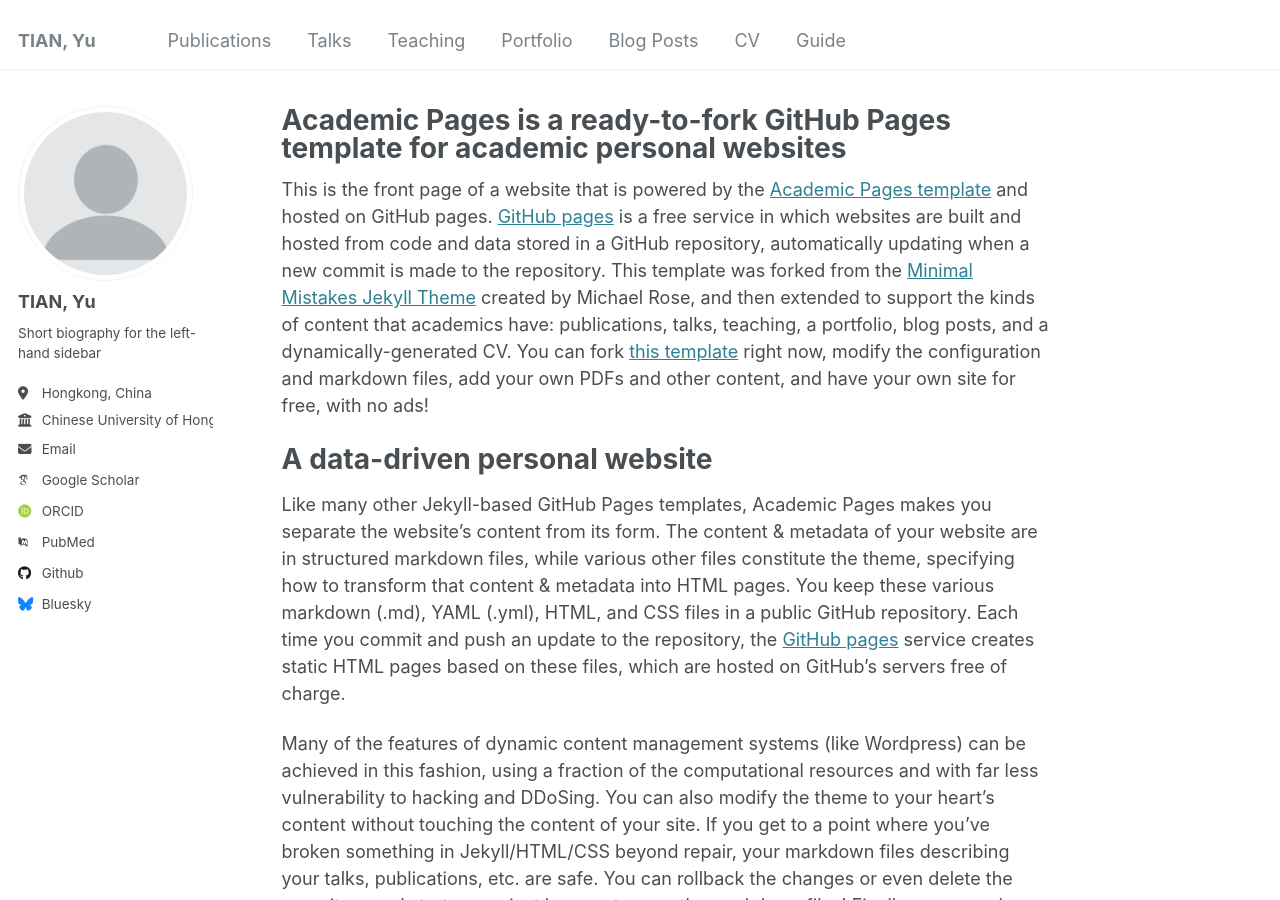
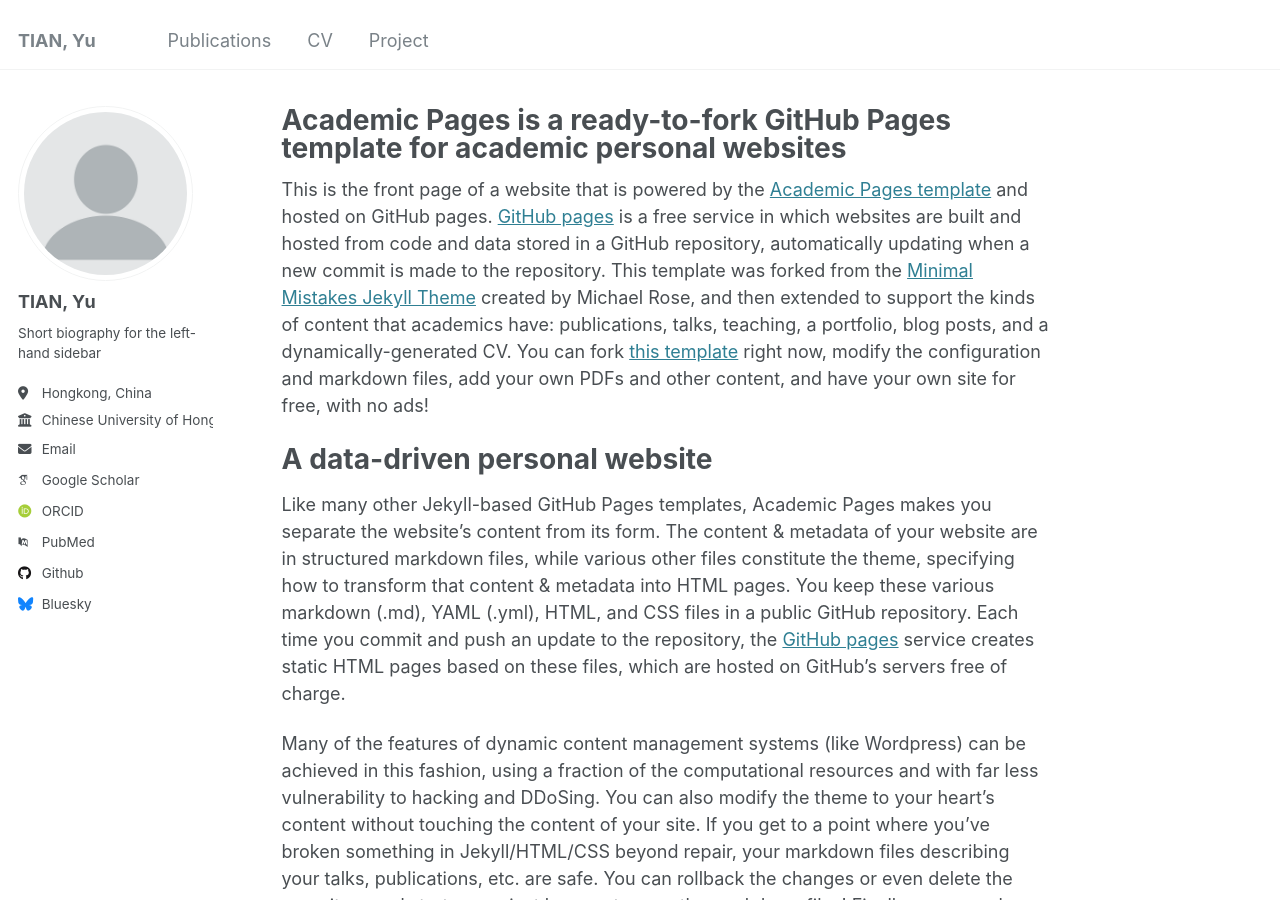
Before and after one commit to tianyu1997/tianyu1997.github.io, a Jekyll site: the page built from _pages/about.md, in a window 1280 px wide and 900 px high. Built offline with Jekyll 4.4.1, drawn with Linux system fonts in a browser that asks for light colours; some web fonts are replaced.

Commit message:
Update navigation.yml

```diff
--- a/_data/navigation.yml
+++ b/_data/navigation.yml
@@ -8,20 +8,8 @@ main:
   - title: "Publications"
     url: /publications/
 
-  - title: "Talks"
-    url: /talks/
-
-  - title: "Teaching"
-    url: /teaching/
-
-  - title: "Portfolio"
-    url: /portfolio/
-
-  - title: "Blog Posts"
-    url: /year-archive/
-
   - title: "CV"
     url: /cv/
 
-  - title: "Guide"
+  - title: "Project"
     url: /markdown/
```
